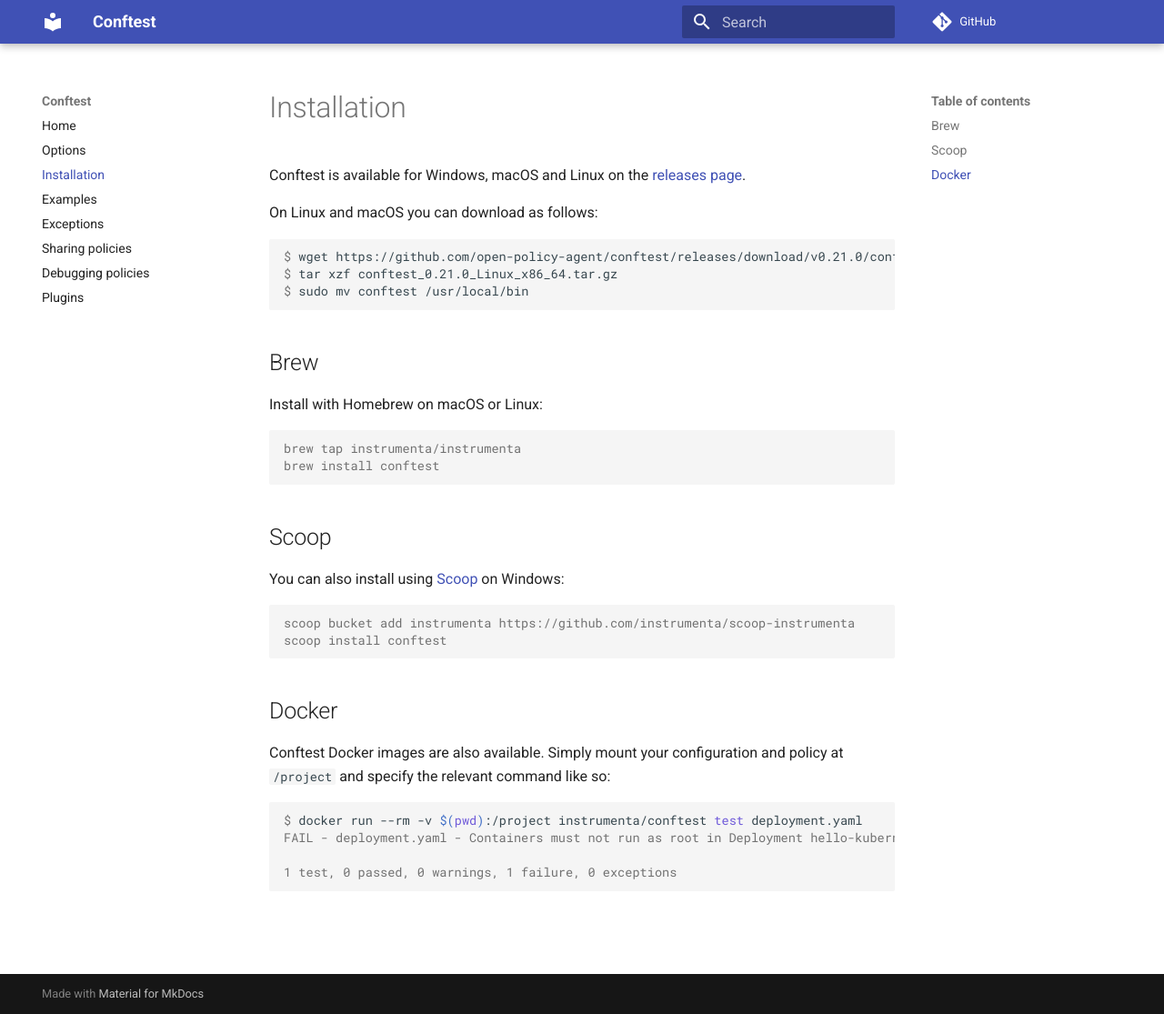
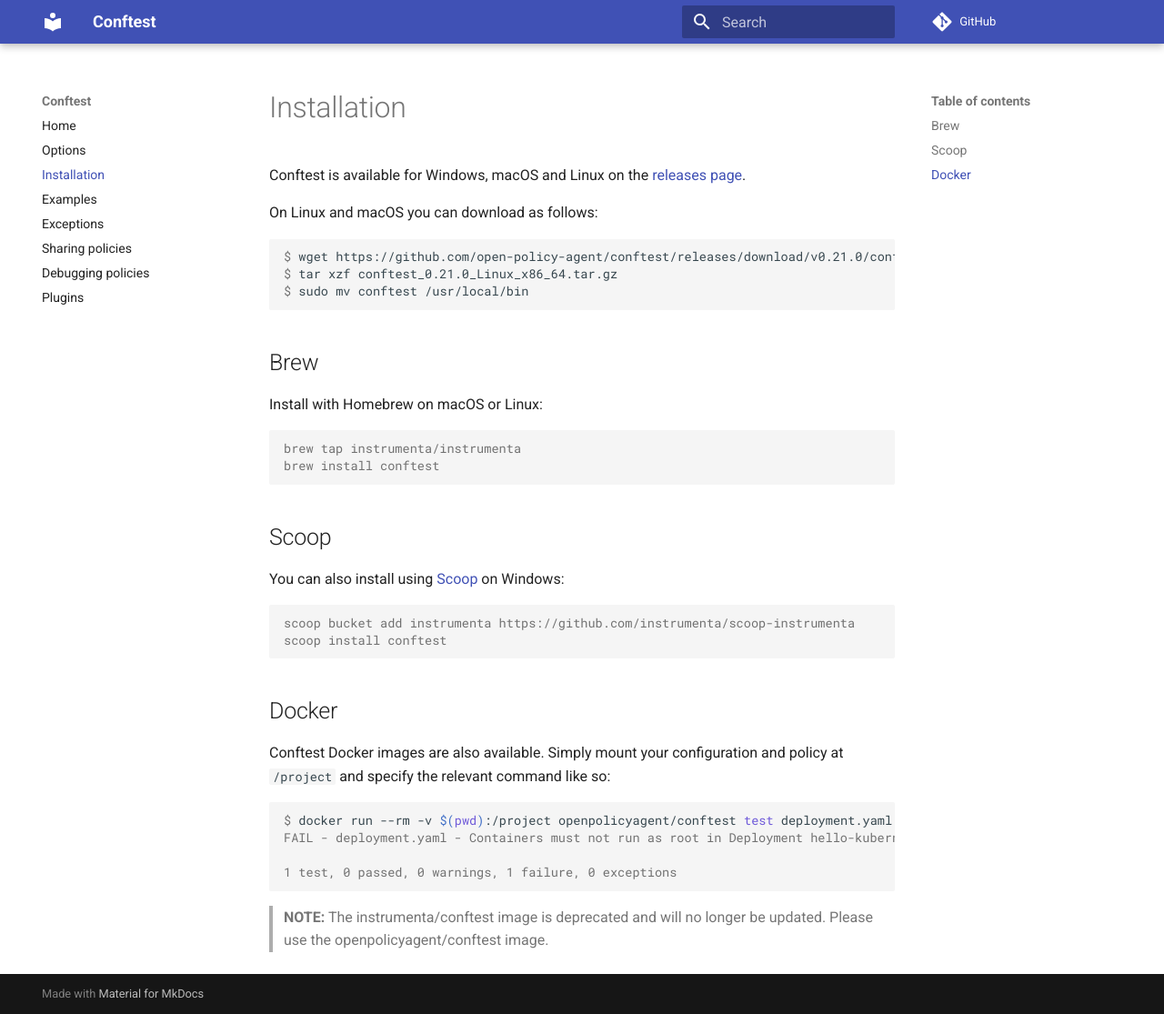
Before and after one commit to open-policy-agent/conftest, an MkDocs documentation site: the page built from docs/install.md, in a window 1280 px wide and 1115 px high. Shown: the whole window at 91% size. Built offline with MkDocs 1.6.1 and Material for MkDocs 9.7.7, drawn with Linux system fonts in a browser that asks for light colours; comment, search, counter and statistics services are not loaded.

Commit message:
Update documentation to reflect the deprecation of the instrumenta/conftest docker image.
Signed-off-by: Lennard Eijsackers <lennardeijsackers92@gmail.com>

````diff
--- a/docs/install.md
+++ b/docs/install.md
@@ -33,8 +33,10 @@ scoop install conftest
 Conftest Docker images are also available. Simply mount your configuration and policy at `/project` and specify the relevant command like so:
 
 ```console
-$ docker run --rm -v $(pwd):/project instrumenta/conftest test deployment.yaml
+$ docker run --rm -v $(pwd):/project openpolicyagent/conftest test deployment.yaml
 FAIL - deployment.yaml - Containers must not run as root in Deployment hello-kubernetes
 
 1 test, 0 passed, 0 warnings, 1 failure, 0 exceptions
 ```
+
+> **NOTE:** The instrumenta/conftest image is deprecated and will no longer be updated. Please use the openpolicyagent/conftest image.
````
